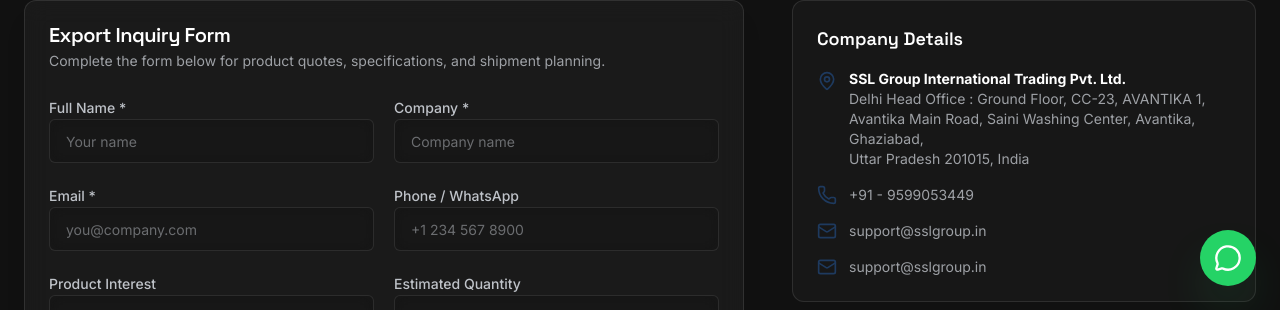
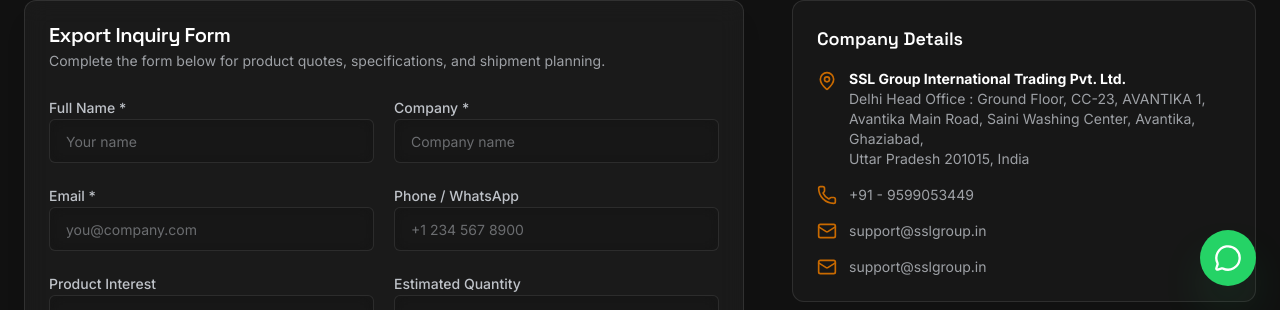
Before and after one commit to Mukesh-k7/ssl-group-website, a Next.js app: page /contact in a window 1280 px wide. Shown: the part 490-800 px from the top of the page. Built offline with nearby package versions, Linux system fonts and the light colour scheme; no server answers.

Commit message:
Change the text

```diff
--- a/app/contact/page.tsx
+++ b/app/contact/page.tsx
@@ -94,10 +94,11 @@
                       className="
                         h-5 w-5
                         mt-0.5
-                        text-industrial-blue
+                        text-[#c96a00] text-bold
                         shrink-0
                       "
-                    />
+                      /
+                    >
                     <span>
                       <strong
                         className="
@@ -122,9 +123,10 @@
                       <Phone
                         className="
                           h-5 w-5
-                          text-industrial-blue
+                          text-[#c96a00] text-bold
                         "
-                      />
+                        /
+                      >
                       {company.phone}
                     </a>
                   </li>
@@ -140,7 +142,7 @@
                       <Mail
                         className="
                           h-5 w-5
-                          text-industrial-blue
+                          text-[#c96a00] text-bold
                         "
                       />
                       {company.email}
@@ -158,7 +160,7 @@
                       <Mail
                         className="
                           h-5 w-5
-                          text-industrial-blue
+                          text-[#c96a00] text-bold
                         "
                       />
                       {company.salesEmail}
```
